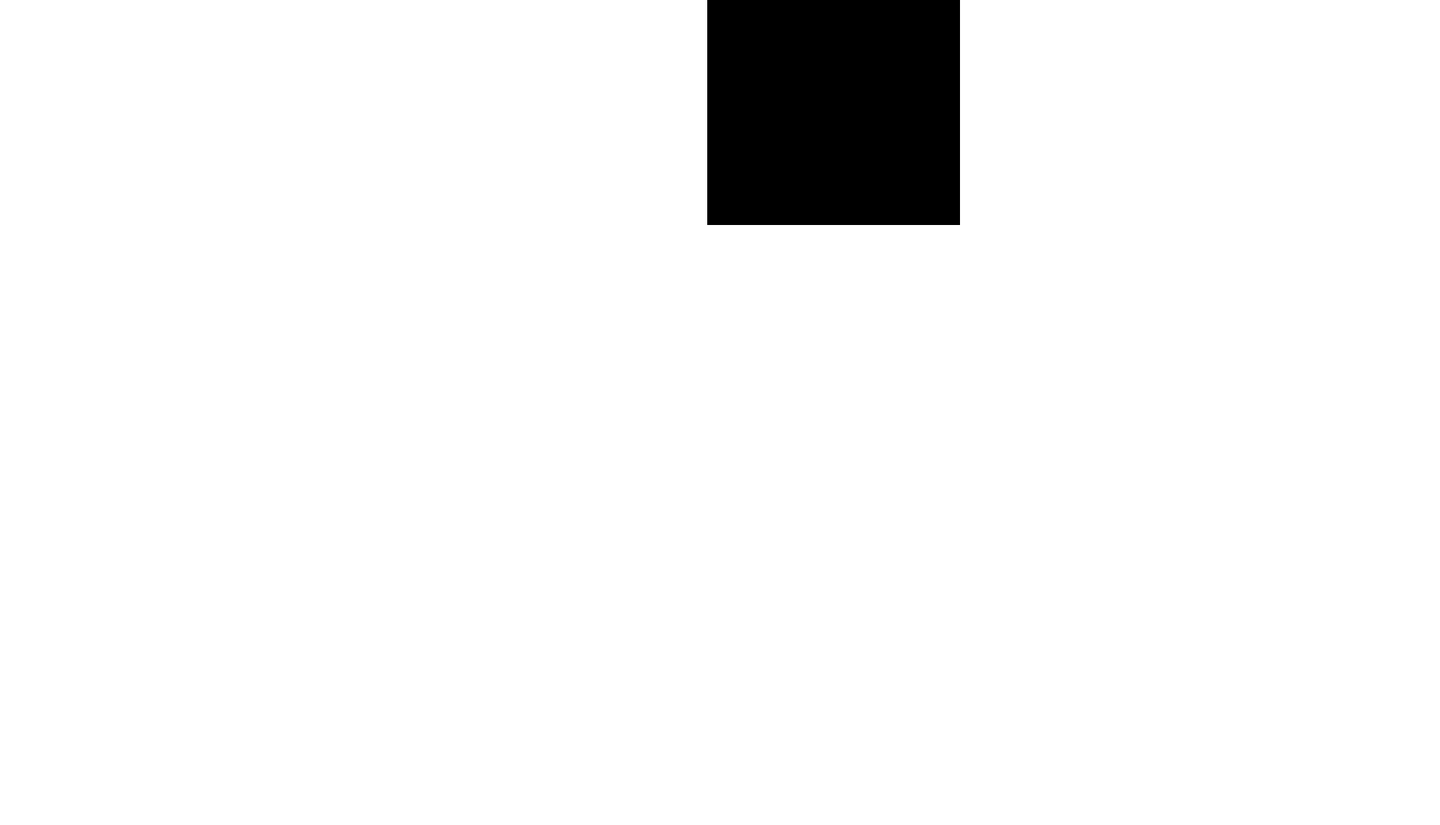
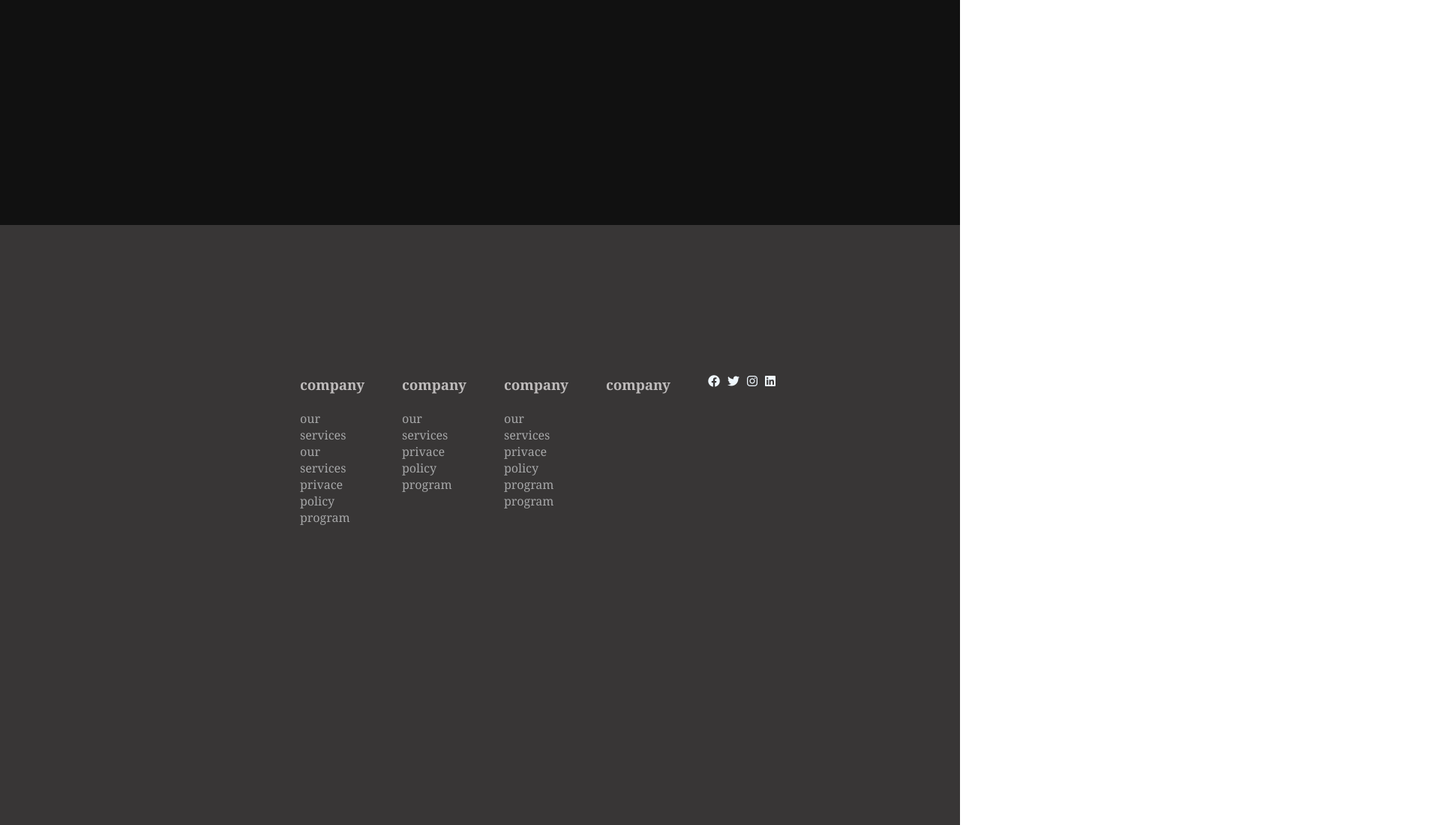
Before and after one commit to nargizvaliyeva/HomeWorkCodeAcademy, a plain HTML site: page 03.CSS-Background.Fonts.Icons/index.html in a window 1280 px wide. Shown: the part 1385-2485 px from the top of the page at 75% size, 1920 px wide, since content can reach past the window. Before the commit the page ends 1685 px from the top, so only its background shows below. Drawn offline with Linux system fonts and the light colour scheme; a web font is replaced by a local one.

Commit message:
background.fonts.icons

```diff
--- a/03.CSS-Background.Fonts.Icons/index.html
+++ b/03.CSS-Background.Fonts.Icons/index.html
@@ -57,7 +57,9 @@
                   </div>
                 </div>
               </div>
+            </section>
             </header>
+            <section>
               <div class="ONE">
                 <div class="TWO">
                   <h2 class="div">We are front-end Developer</h2>
@@ -76,43 +78,52 @@
                     magni possimus.
                   </p>
                   <br />
-                <input type="button" value="Learn more" />
+                 <input type="button" value="Learn more">
                 </div>
                 <div>
             </section>
         <section">
     <div id="red"></div>
 </section>
+<section>
+  <div>
+
     <nav id="one1">
-    <ul>
-        <li><h3>company</h3></li>
+        <ul class="one2">
+            <li><h3>company</h3></li><br>
             <li>our services</li>
             <li>our services</li>
             <li>privace policy</li>
             <li>program</li>
         </ul>
-    <ul>
-        <li><h3>company</h3></li>
+        <ul class="one2">
+            <li><h3>company</h3></li><br>
             <li>our services</li>
             <li>privace policy</li>
             <li>program</li>
 
 
         </ul>
-    <ul>
-        <li><h3>company</h3></li>
+        <ul class="one2">
+            <li><h3>company</h3></li><br>
             <li>our services</li>
             <li>privace policy</li>
             <li>program</li>
             <li>program</li>
         </ul>
-    <ul>
-        <li>company</li>
+        <ul class="one2">
+            <li><h3>company</h3></li><br>
         </ul>
+        <ul class="one3">
+          <li class="one4">
           <i class="fa-brands fa-facebook"></i>
           <i class="fa-brands fa-twitter"></i>
           <i class="fa-brands fa-instagram"></i>
           <i class="fa-brands fa-linkedin"></i>
+</li>
+        </ul>
     </nav>
+  </div>
+</section>
     </body>
     </html>
--- a/03.CSS-Background.Fonts.Icons/style.css
+++ b/03.CSS-Background.Fonts.Icons/style.css
@@ -9,8 +9,8 @@ body {
   text-decoration: none;
 }
 .container {
+  margin: 0 auto;
   max-width: 1200px;
-  margin: 0 auto;
 }
 .header {
   display: flex;
@@ -20,9 +20,10 @@ body {
 .header nav ul {
   display: flex;
   gap: 0 15px;
+
 }
 .social-icons .social-icons2 {
-  justify-content: space-between;
+  display: flex;
   gap: 0 15px;
   color: blue;
 }
@@ -34,6 +35,9 @@ body {
   background-attachment: fixed;
   background-repeat: no-repeat;
   display: flex;
+  font-style: italic;
+  width: 150vw;
+  padding: 90px 50px;
 }
 h2 {
   font-family: "Gill Sans", "Gill Sans MT", Calibri, "Trebuchet MS", sans-serif;
@@ -48,11 +52,35 @@ h2 {
   background-repeat: no-repeat;
   background-attachment: fixed;
   display: flex;
+
 }
 #one1 {
-  background-color: black;
+  background-color: rgb(56, 54, 54);
   height: 100vh;
   background-attachment: fixed;
   display: flex;
   background-size: contain;
+  padding: 200px 400px;
+  box-sizing: border-box;
+  gap: 0 50px;
+  background-position: center;
+
+
+
 }
+h3{
+  color: rgba(207, 204, 204, 0.897);
+}
+.one2{
+  color: rgba(187, 188, 190, 0.842);
+  font-family: Georgia, 'Times New Roman', Times, serif;
+ }
+.one3{
+  color: aliceblue;
+  gap: 0 10px;
+}
+.one4{
+  display:flex;
+  gap: 7px 10px;
+
+}
```
Lines whose indentation alone changed are shown as unchanged.
